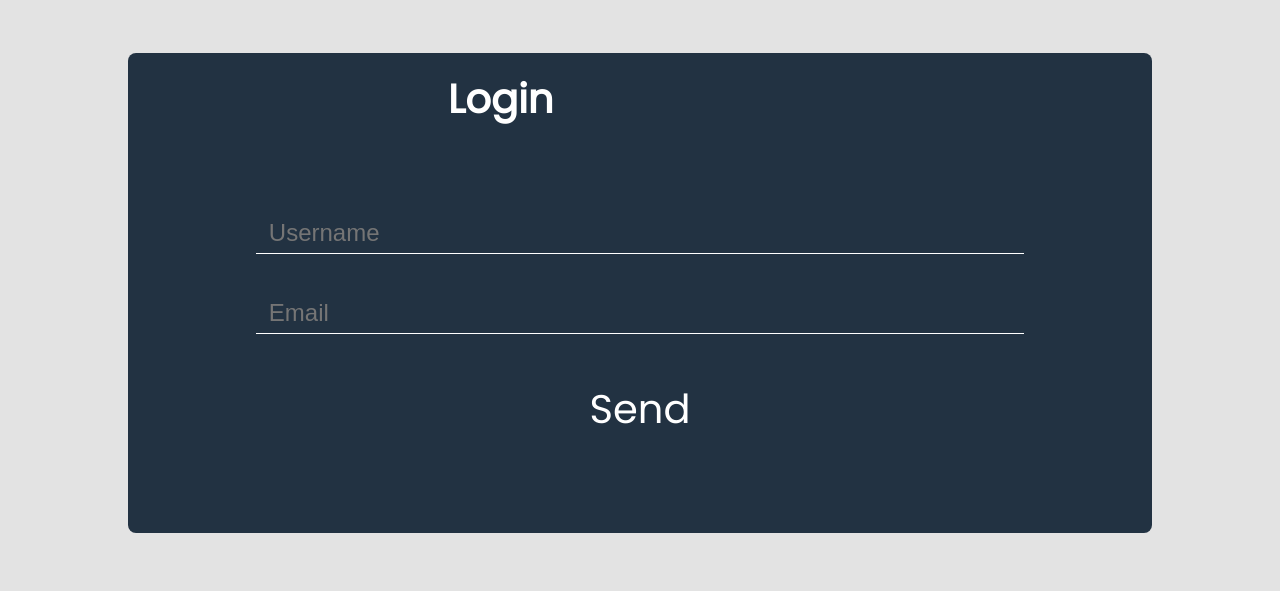
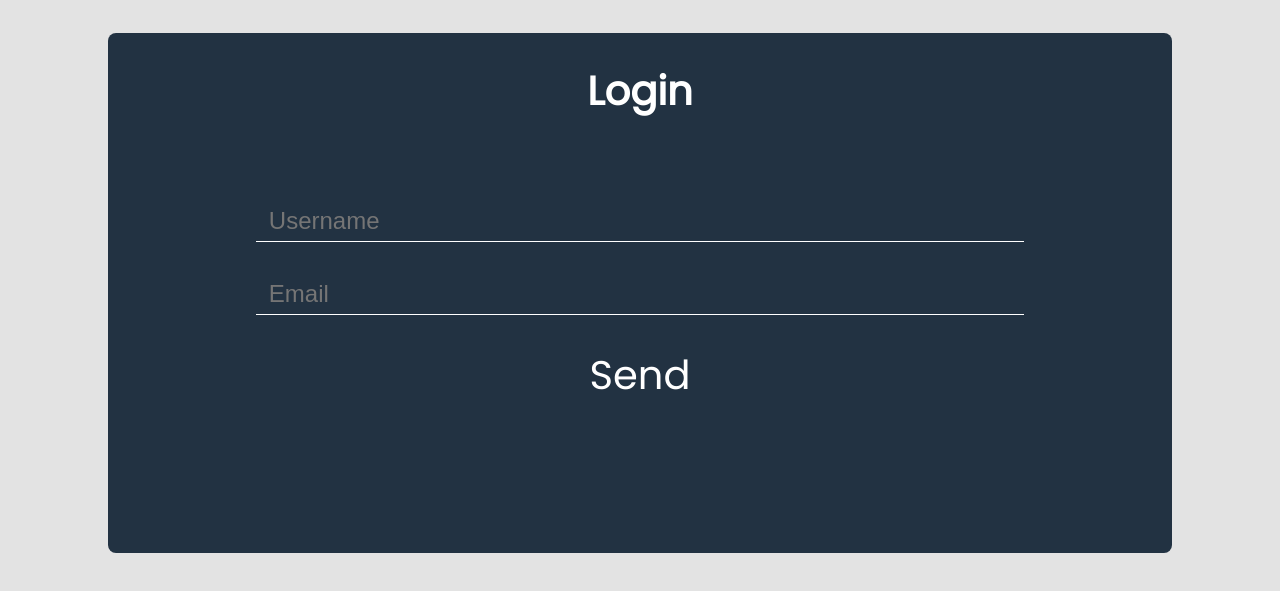
Before and after one commit to Coyls/workshopsocket, a website: page public/index.html in a window 1280 px wide. Shown: the part 107-698 px from the top of the page. Drawn offline with Linux system fonts and the light colour scheme; no server answers.

Commit message:
align login

```diff
--- a/public/style.css
+++ b/public/style.css
@@ -11,38 +11,53 @@ body {
 /*---------------------------------------------Login Page-----------------------------------------*/
 
 #loginPage{
-    position: absolute;
+    position: fixed;
     top: 0;
     left: 0;
     height: 100vh;
     width: 100vw;
+    display: flex;
+    justify-content: center;
+    align-items: center;
     background-color: rgb(227, 227, 227);
     z-index: 999;
 }
 
 #loginDiv {
     position: absolute;
-    top: 20vh;
-    left: 10vw;
     height: 60vh;
     width: 80vw;
+    padding: 20px;
     background-color: #223242;
     border-radius: 1vh;
+    display: flex;
+    text-align: center;
+    flex-direction: column;
+    align-items: center;
 }
 
 #loginTitle {
-    position: absolute;
-    top: 2vh;
-    left: 25vw;
+    margin-top: 1vh;
+    position: relative;
+    width: auto;
     font-size: 5vh;
     font-family: Poppins, serif;
     color: #FFFFFF;
+
+}
+
+#formLogin {
+    margin-top: 10vh;
+    position: relative;
+    display: flex;
+    flex-direction: column;
+    justify-content: center;
+    align-items: center;
+
 }
 
 #name {
-    position: absolute;
-    top: 20vh;
-    left: 10vw;
+    position: relative;
     height: 5vh;
     width: 60vw;
     font-size: 3vh;
@@ -53,12 +68,11 @@ body {
     background-color: #223242;
     color: #FFFFFF;
     text-indent: 1vw;
+    margin-bottom: 4vh;
 }
 
 #email {
-    position: absolute;
-    top: 30vh;
-    left: 10vw;
+    position: relative;
     height: 5vh;
     width: 60vw;
     font-size: 3vh;
@@ -69,6 +83,7 @@ body {
     background-color: #223242;
     color: #FFFFFF;
     text-indent: 1vw;
+    margin-bottom: 3vh;
 }
 
 #name:focus, #email:focus {
@@ -84,9 +99,7 @@ input:-webkit-autofill:active  {
 }
 
 #sendForm {
-    position: absolute;
-    top: 40vh;
-    left: 15vw;
+    position: relative;
     height: 9vh;
     width: 50vw;
     font-size: 5vh;
```
Also changed, not shown: public/index.html (+0 -1 lines).
